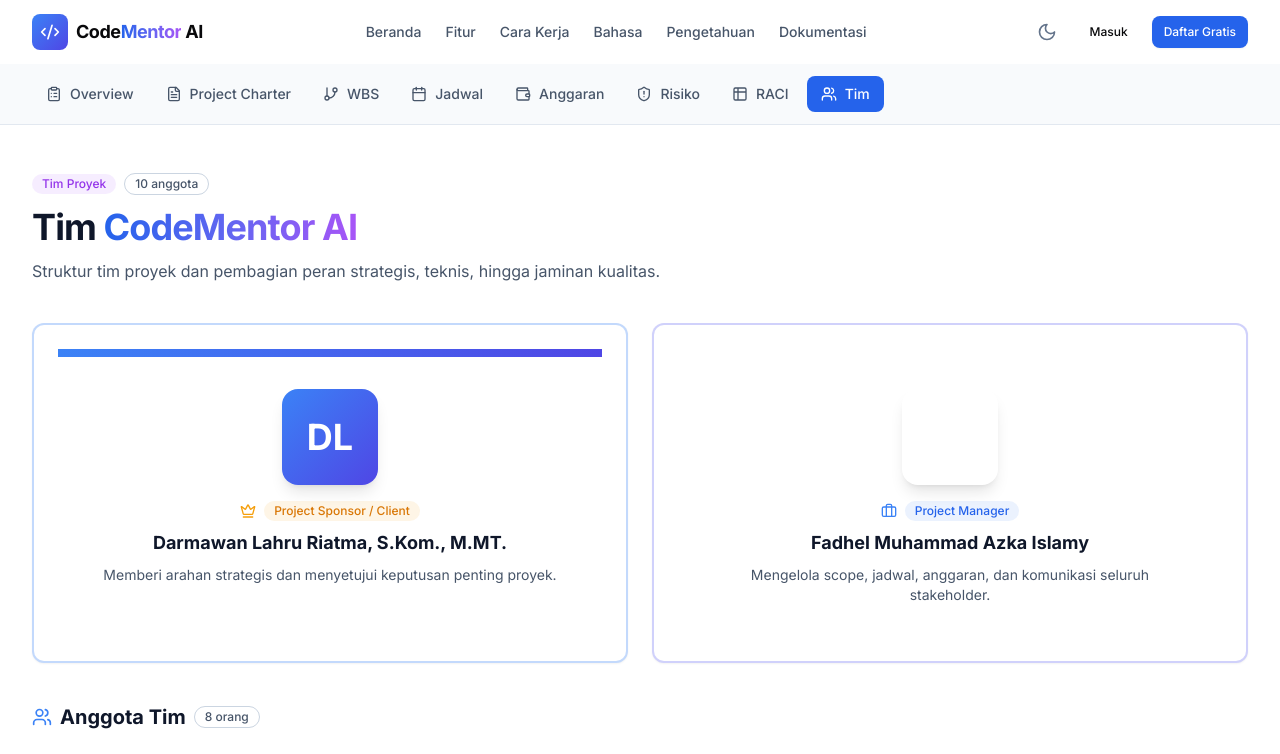
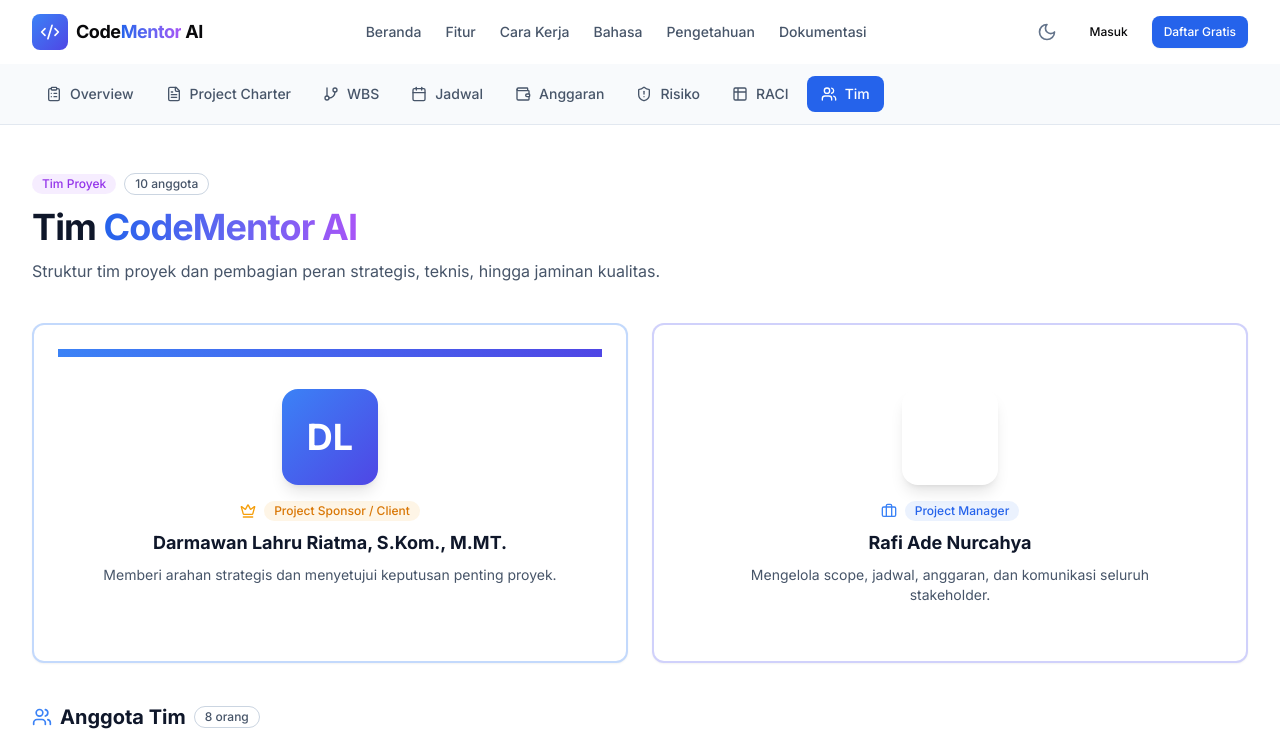
Before and after one commit to Fadelazka/CodeMentor-AI, a Next.js app: page /project/tim in a window 1280 px wide. Shown: the top 754 px of the page. Built offline with nearby package versions, Linux system fonts and the light colour scheme.

Commit message:
update: ganti PM ke Rafi Ade Nurcahya

```diff
--- a/src/app/project/charter/page.tsx
+++ b/src/app/project/charter/page.tsx
@@ -40,7 +40,7 @@ export default function CharterPage() {
               { label: "Nomor Kontrak", value: "MP-TI/CMAI/2026/001" },
               { label: "Versi Dokumen", value: "1.0" },
               { label: "Periode", value: "1 Sep – 15 Des 2026" },
-              { label: "Project Manager", value: "Fadhel Muhammad Azka Islamy" },
+              { label: "Project Manager", value: "Rafi Ade Nurcahya" },
               { label: "Project Sponsor", value: "Darmawan Lahru Riatma, S.Kom., M.MT." },
               { label: "Tim Pelaksana", value: "Tim CodeMentor AI" },
               { label: "Durasi", value: "16 Minggu" },
--- a/src/data/project-docs.ts
+++ b/src/data/project-docs.ts
@@ -3,7 +3,7 @@ export const projectInfo = {
   kodeKontrak: "MP-TI/CMAI/2026/001",
   versi: "1.0",
   periode: "1 September 2026 s.d. 15 Desember 2026",
-  pm: "Fadhel Muhammad Azka Islamy",
+  pm: "Rafi Ade Nurcahya",
   sponsor: "Darmawan Lahru Riatma, S.Kom., M.MT.",
   tim: "Tim CodeMentor AI",
   totalMinggu: 16,
@@ -397,7 +397,7 @@ export const timData = [
     warna: "from-blue-500 to-indigo-600",
   },
   {
-    nama: "Fadhel Muhammad Azka Islamy",
+    nama: "Rafi Ade Nurcahya",
     peran: "Project Manager",
     singkatan: "PM",
     deskripsi: "Mengelola scope, jadwal, anggaran, dan komunikasi seluruh stakeholder.",
```
Also changed, not shown: 1 other file (tests, documents, lock files or other folders).
